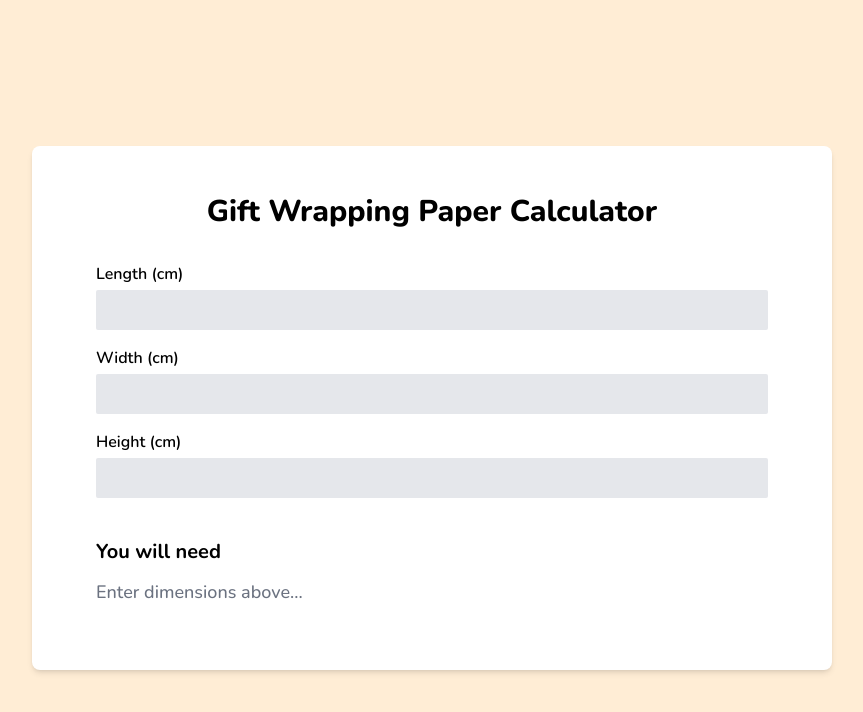
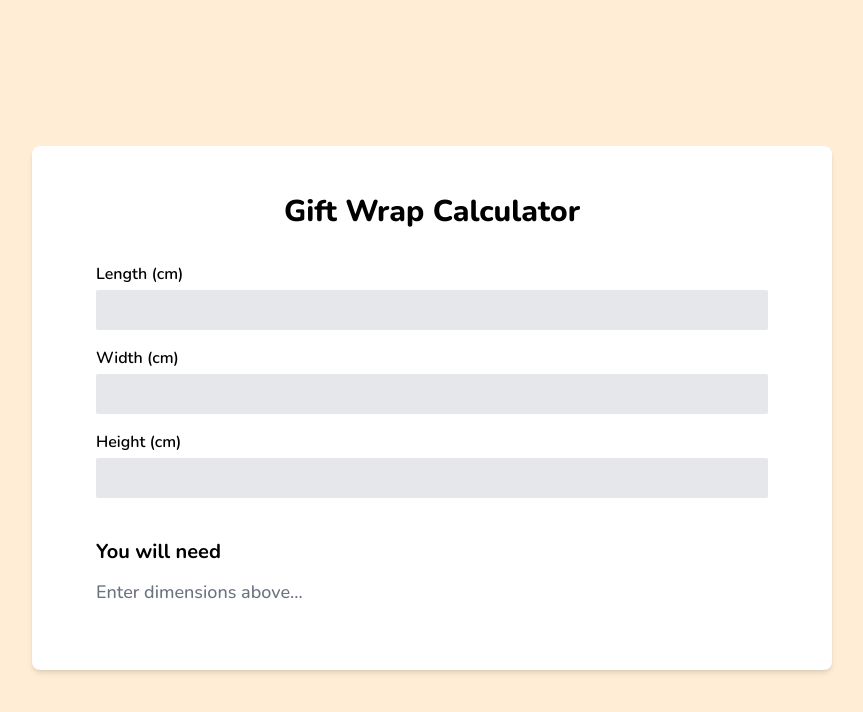
Before and after one commit to asgerrud/gavepapir, a Next.js app: page / in a window 1280 px wide. Shown: the top 712 px of the page, without its empty margins (208-1071 px from the left). Built offline with nearby package versions, Linux system fonts and the light colour scheme.

Commit message:
Rewording

```diff
--- a/app/layout.tsx
+++ b/app/layout.tsx
@@ -5,7 +5,7 @@ import "./globals.css";
 const nunito = Nunito({ subsets: ["latin"] });
 
 export const metadata: Metadata = {
-  title: "Gavepapir - gift wrapping paper calculator",
+  title: "Gavepapir | Gift Wrap Calculator",
   description: "A gift wrap calculator that estimates how much paper you need to wrap your presents"
 };
 
--- a/components/MainCard.tsx
+++ b/components/MainCard.tsx
@@ -11,7 +11,7 @@ const MainCard = () => {
   return (
     <div className="container max-w-[800px]">
       <div className="pt-12 pb-16 px-16 h-full bg-white shadow-md rounded-lg">
-        <h1 className="mb-8 text-center text-3xl font-extrabold">Gift Wrapping Paper Calculator</h1>
+        <h1 className="mb-8 text-center text-3xl font-extrabold">Gift Wrap Calculator</h1>
         <Form onSubmit={(dimensions) => setDimensions(dimensions)} />
         <div className="flex flex-col mt-10">
           <h2 className="font-bold text-xl mb-3">You will need</h2>
```
